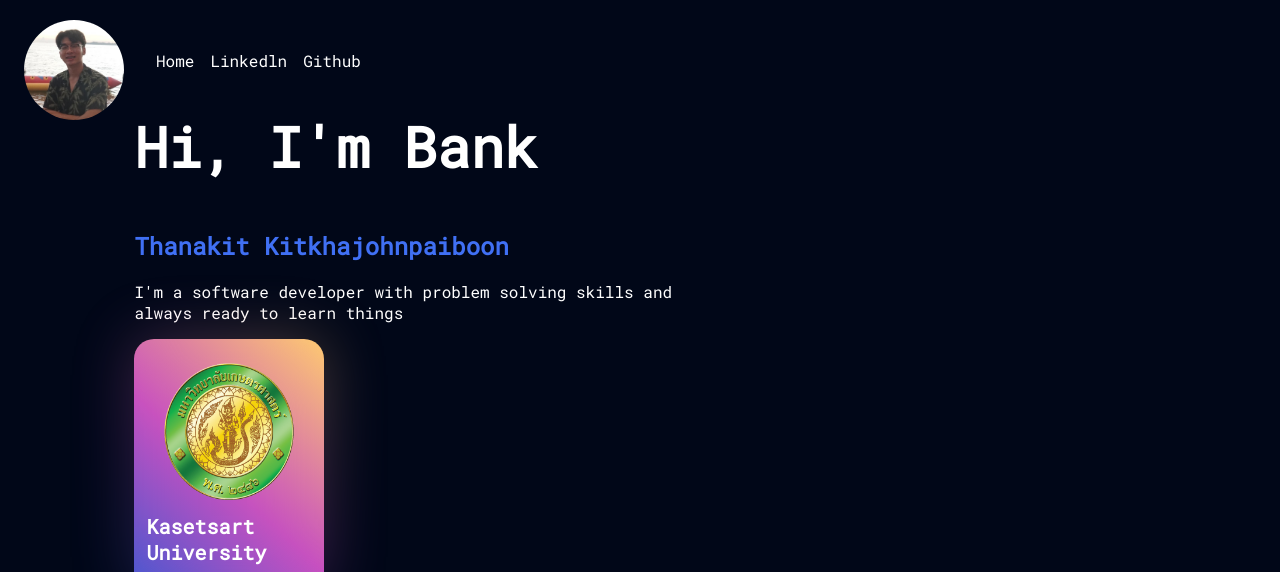
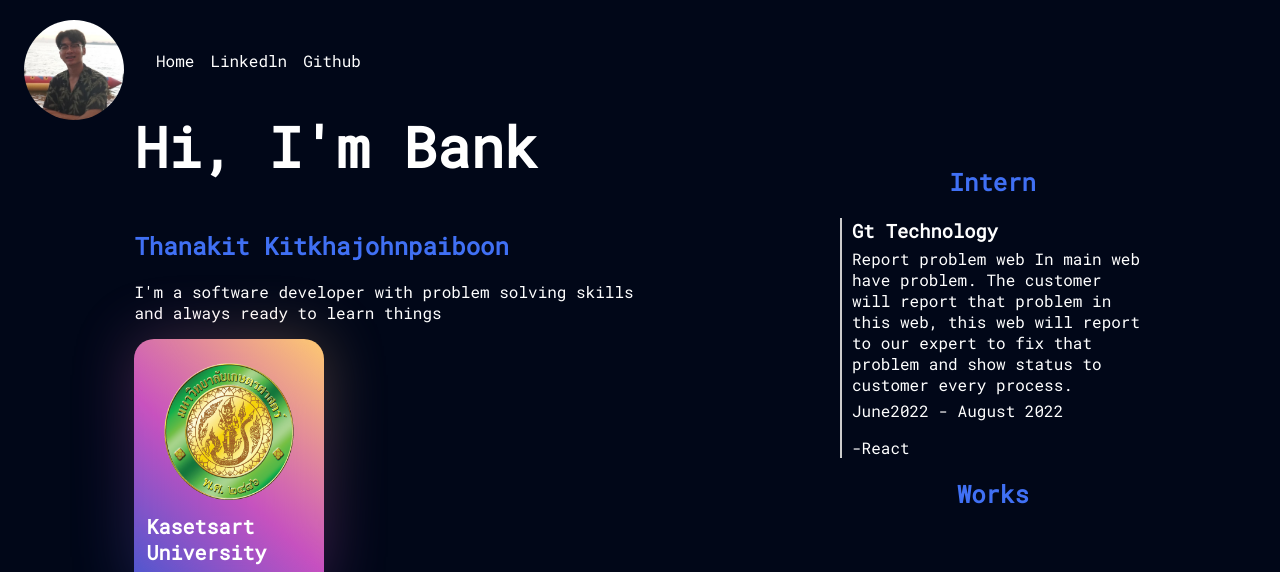
Before and after one commit to ThanakitK/my-profile, a React (Create React App) app: page /profile in a window 1280 px wide. Shown: the top 572 px of the page. Built offline with nearby package versions, Linux system fonts and the light colour scheme.

Commit message:
add intern

```diff
--- a/src/Page/Profile.js
+++ b/src/Page/Profile.js
@@ -9,10 +9,34 @@ export const Profile = () => {
       <Header/>
       <section className='home'>
         <div className='home-content'>
-          <h1>Hi, I'm Bank</h1>
-          <h2>Thanakit Kitkhajohnpaiboon</h2>
-          <p>I'm a software developer with problem solving skills and always ready to learn things</p>
-          <Card/>
+          <div className='left'>
+            <h1>Hi, I'm Bank</h1>
+            <h2>Thanakit Kitkhajohnpaiboon</h2>
+            <p>I'm a software developer with problem solving skills and always ready to learn things</p>
+            <Card/>
+          </div>
+          <div className='right'>
+            <div className='timeline'>
+              <h2>Intern</h2>
+              <div className='event'>
+                <h3>Gt Technology</h3>
+                <p>Report problem web
+                  In main web have problem. The customer will report
+                  that problem in this web, this web will report to our
+                  expert to fix that problem and show status to customer
+                  every process.
+                  <p>June2022 - August 2022</p>
+                  <p>-React</p>
+                </p>
+              </div>
+              <h2>Works</h2>
+              <div className='event'>
+                {/* <h3>Event 2</h3>
+                <p>Description of Event 2</p> */}
+              </div>
+            </div>
+
+          </div>
         </div>
       </section>
       <br/>
--- a/src/index.css
+++ b/src/index.css
@@ -198,6 +198,33 @@ p{
   margin-top: 20px;
   color: white;
 }
+/* Custom CSS to style the timeline */
+.timeline {
+  margin-top: 20px;
+  margin-left: 200px;
+}
+
+.timeline h2{
+  text-align: center;
+}
+
+.event {
+  border-left: 2px solid #ccc;
+  padding-left: 10px;
+  margin-bottom: 20px;
+}
+
+
+
+.event h3 {
+  margin: 0;
+
+}
+
+.event p {
+  margin-top: 5px;
+}
+
 
 .home{
   height: 80vh;
@@ -206,19 +233,36 @@ p{
   padding: 0 10%;
 }
 
-.home-content{
-  max-width: 600px;
+.home-content {
+  display: flex;
 }
+
+.left {
+  flex: 1;
+}
+
+.right {
+  flex: 1;
+  display: flex;
+  flex-direction: column;
+  justify-content: center;
+  align-items: center;
+}
+
 
 .home-content h1{
   color: white;
   font-size: 56px;
   font-weight: 700;
 }
+.home-content h3{
+  color: white;
+}
 
 h2{
   color: #4070F4;
 }
+
 
 
 /* card */
```
